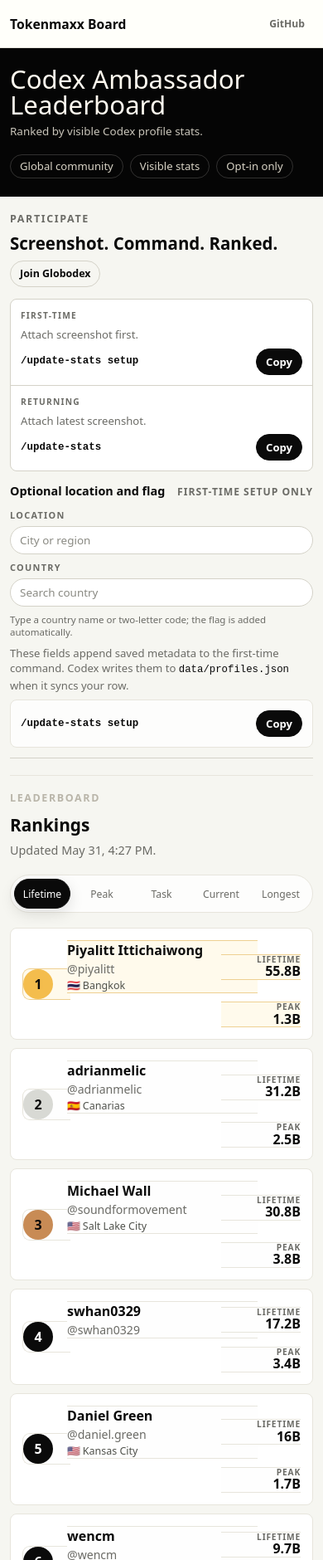
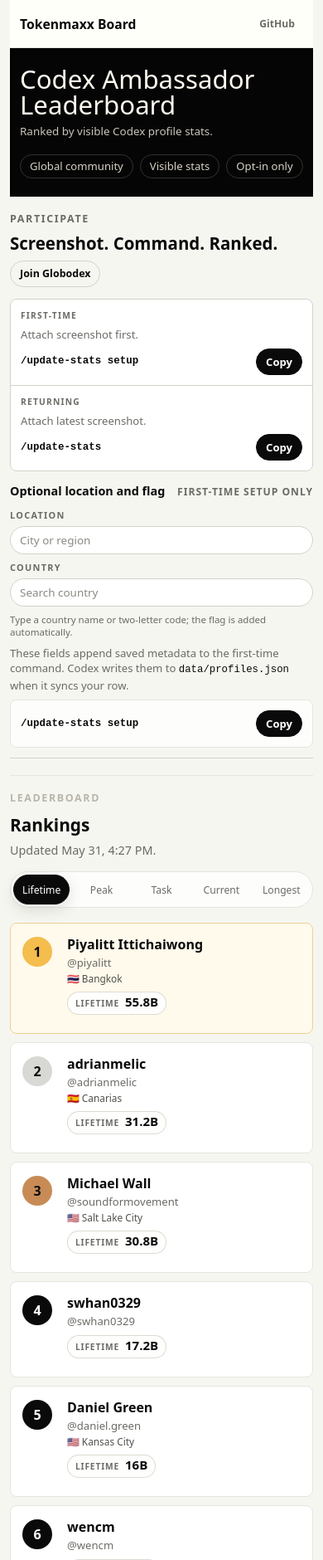
Before and after one commit to globodex/tokenmaxx-board, a website: page index.html in a window 390 px wide. Shown: the top 1880 px of the page at 83% size. Drawn offline with Linux system fonts and the light colour scheme.

Commit message:
Polish ambassador links and mobile leaderboard

```diff
--- a/app.js
+++ b/app.js
@@ -241,7 +241,7 @@ function renderAmbassadors() {
     const flag = flagFromCountryCode(ambassador.countryCode);
     const location = [ambassador.city, ambassador.country].filter(Boolean).join(", ");
     const links = ambassador.links
-      .map((link) => `<a href="${escapeHtml(link.url)}" rel="noopener noreferrer" target="_blank">${escapeHtml(link.kind)}</a>`)
+      .map(renderAmbassadorLink)
       .join("");
 
     return `
@@ -255,6 +255,56 @@ function renderAmbassadors() {
       </article>
     `;
   }).join("");
+}
+
+function renderAmbassadorLink(link) {
+  const kind = normalizeLinkKind(link.kind);
+  const label = linkLabel(kind);
+
+  return `
+    <a class="ambassador-link ambassador-link-${kind}" href="${escapeHtml(link.url)}" rel="noopener noreferrer" target="_blank" aria-label="${escapeHtml(label)}" title="${escapeHtml(label)}">
+      ${linkIcon(kind)}
+      <span class="sr-only">${escapeHtml(label)}</span>
+    </a>
+  `;
+}
+
+function normalizeLinkKind(value) {
+  const kind = String(value || "site").trim().toLowerCase();
+  if (kind === "linkedin" || kind === "x") return kind;
+  return "site";
+}
+
+function linkLabel(kind) {
+  const labels = {
+    linkedin: "LinkedIn",
+    x: "X",
+    site: "Website"
+  };
+  return labels[kind] || labels.site;
+}
+
+function linkIcon(kind) {
+  const icons = {
+    linkedin: `
+      <svg viewBox="0 0 24 24" aria-hidden="true" focusable="false">
+        <path d="M6.9 9.1h3.2v9.8H6.9V9.1Zm1.6-4.9a1.8 1.8 0 1 1 0 3.6 1.8 1.8 0 0 1 0-3.6Zm3.9 4.9h3.1v1.3c.5-.8 1.4-1.5 3-1.5 2.2 0 3.7 1.4 3.7 4.4v5.6H19v-5.2c0-1.4-.5-2.3-1.7-2.3-1 0-1.5.6-1.8 1.2-.1.2-.1.6-.1.9v5.4h-3.1V9.1Z" />
+      </svg>
+    `,
+    x: `
+      <svg viewBox="0 0 24 24" aria-hidden="true" focusable="false">
+        <path d="m4.7 4.5 6.1 8.1-6.1 6.9h2.1l4.9-5.5 4.1 5.5h4.1l-6.4-8.6 5.7-6.4h-2.1l-4.5 5-3.7-5H4.7Zm3.1 1.6 9 11.8h-1.9L5.9 6.1h1.9Z" />
+      </svg>
+    `,
+    site: `
+      <svg viewBox="0 0 24 24" aria-hidden="true" focusable="false">
+        <circle cx="12" cy="12" r="8.2" />
+        <path d="M3.8 12h16.4M12 3.8c2.2 2.3 3.3 5 3.3 8.2s-1.1 5.9-3.3 8.2M12 3.8c-2.2 2.3-3.3 5-3.3 8.2s1.1 5.9 3.3 8.2" />
+      </svg>
+    `
+  };
+
+  return icons[kind] || icons.site;
 }
 
 function render() {
--- a/styles.css
+++ b/styles.css
@@ -582,18 +582,46 @@ h2 {
   grid-column: 1 / -1;
   display: flex;
   flex-wrap: wrap;
-  gap: 8px;
+  gap: 7px;
 }
 
-.ambassador-card a {
+.ambassador-link {
+  display: inline-flex;
+  align-items: center;
+  justify-content: center;
+  width: 30px;
+  height: 30px;
+  border: 1px solid var(--soft);
+  border-radius: 50%;
+  background: var(--panel);
   color: var(--ink);
-  font-size: 0.82rem;
-  font-weight: 580;
   text-decoration: none;
+  transition: border-color 160ms ease, color 160ms ease, transform 160ms ease;
 }
 
-.ambassador-card a:hover {
-  text-decoration: underline;
+.ambassador-link svg {
+  width: 15px;
+  height: 15px;
+  fill: currentColor;
+}
+
+.ambassador-link-site svg {
+  fill: none;
+  stroke: currentColor;
+  stroke-width: 1.8;
+  stroke-linecap: round;
+  stroke-linejoin: round;
+}
+
+.ambassador-link:hover {
+  border-color: var(--ink);
+  transform: translateY(-1px);
+}
+
+.ambassador-link:focus-visible {
+  border-color: var(--ink);
+  outline: 3px solid rgba(8, 114, 206, 0.18);
+  outline-offset: 2px;
 }
 
 .table-wrap {
@@ -816,6 +844,65 @@ footer {
     grid-template-columns: 1fr;
   }
 
+  .section-heading {
+    gap: 16px;
+  }
+
+  .sort-control {
+    gap: 5px;
+    padding: 3px;
+  }
+
+  .sort-button {
+    min-height: 31px;
+    padding: 0 9px;
+    font-size: 0.8rem;
+  }
+
+  th,
+  td {
+    padding: 14px 8px;
+  }
+
+  th:first-child,
+  td:first-child {
+    width: 48px;
+  }
+
+  th:nth-child(2),
+  td:nth-child(2) {
+    width: 205px;
+  }
+
+  th:last-child,
+  td:last-child {
+    width: 96px;
+  }
+
+  th {
+    font-size: 0.66rem;
+    letter-spacing: 0.075em;
+  }
+
+  .rank {
+    width: 32px;
+    height: 32px;
+  }
+
+  .person small {
+    font-size: 0.82rem;
+  }
+
+  .person .location {
+    font-size: 0.74rem;
+  }
+
+  .metric {
+    min-height: 30px;
+    padding: 0 8px;
+    font-size: 0.86rem;
+  }
+
   .directory-grid {
     grid-template-columns: repeat(2, minmax(0, 1fr));
   }
@@ -833,13 +920,18 @@ footer {
   }
 
   .site-header {
+    width: 100%;
     min-height: 58px;
     gap: 14px;
+    margin-left: 0;
+    margin-right: 0;
     padding-inline: 12px;
   }
 
   .landing-hero {
-    margin-left: calc(50% - 50vw);
+    width: 100%;
+    margin-left: 0;
+    margin-right: 0;
     padding: 22px 12px;
   }
 
@@ -1038,20 +1130,36 @@ footer {
 
   .leaderboard-row {
     display: grid;
-    grid-template-columns: 42px minmax(0, 1fr) minmax(96px, auto);
+    grid-template-columns: 42px minmax(0, 1fr);
     grid-template-areas:
-      "rank person lifetime"
-      "rank . secondary";
-    gap: 10px 12px;
-    align-items: center;
+      "rank person"
+      "rank lifetime"
+      "rank secondary";
+    gap: 8px 12px;
+    align-items: start;
     border: 1px solid var(--soft);
     border-radius: 8px;
     padding: 14px;
     background: var(--panel);
   }
 
+  #leaderboardRows .leaderboard-row:first-child {
+    border-color: color-mix(in srgb, var(--gold) 52%, var(--soft));
+    background: color-mix(in srgb, #fff8e4 72%, var(--panel));
+  }
+
   .empty-row td {
     padding: 22px 16px;
+  }
+
+  .leaderboard-row td,
+  .leaderboard-row td:first-child,
+  .leaderboard-row td:last-child,
+  #leaderboardRows .leaderboard-row td,
+  #leaderboardRows .leaderboard-row:first-child td {
+    border: 0;
+    border-radius: 0;
+    background: transparent;
   }
 
   .leaderboard-row td:first-child {
@@ -1064,7 +1172,7 @@ footer {
 
   .leaderboard-row td:nth-child(3) {
     grid-area: lifetime;
-    text-align: right;
+    text-align: left;
   }
 
   .leaderboard-row td:nth-child(4) {
@@ -1089,7 +1197,6 @@ footer {
     display: none;
   }
 
-  #leaderboardRows[data-sort="lifetimeTokens"] .leaderboard-row td:nth-child(4),
   #leaderboardRows[data-sort="peakTokens"] .leaderboard-row td:nth-child(4),
   #leaderboardRows[data-sort="longestTaskMinutes"] .leaderboard-row td:nth-child(5),
   #leaderboardRows[data-sort="currentStreak"] .leaderboard-row td:nth-child(6),
@@ -1097,7 +1204,7 @@ footer {
     display: grid;
     grid-area: secondary;
     gap: 3px;
-    text-align: right;
+    text-align: left;
   }
 
   .leaderboard-row td:nth-child(n + 3)::before {
@@ -1105,12 +1212,15 @@ footer {
   }
 
   .leaderboard-row .metric {
-    display: grid;
-    justify-items: end;
-    min-height: 0;
-    border: 0;
-    padding: 0;
-    background: transparent;
+    display: inline-flex;
+    align-items: baseline;
+    gap: 7px;
+    width: fit-content;
+    min-height: 28px;
+    border: 1px solid color-mix(in srgb, var(--line) 78%, transparent);
+    border-radius: 999px;
+    padding: 4px 9px;
+    background: color-mix(in srgb, var(--panel) 86%, var(--bg));
   }
 
   .leaderboard-row .metric span {
@@ -1123,9 +1233,15 @@ footer {
     text-transform: uppercase;
   }
 
+  .leaderboard-row .metric strong {
+    font-size: 0.94rem;
+    line-height: 1;
+  }
+
   .rank {
     width: 36px;
     height: 36px;
+    margin-top: 2px;
   }
 
   .person {
@@ -1133,4 +1249,9 @@ footer {
     min-width: 0;
   }
 
+  .person strong,
+  .person small {
+    overflow-wrap: anywhere;
+  }
+
 }
```
